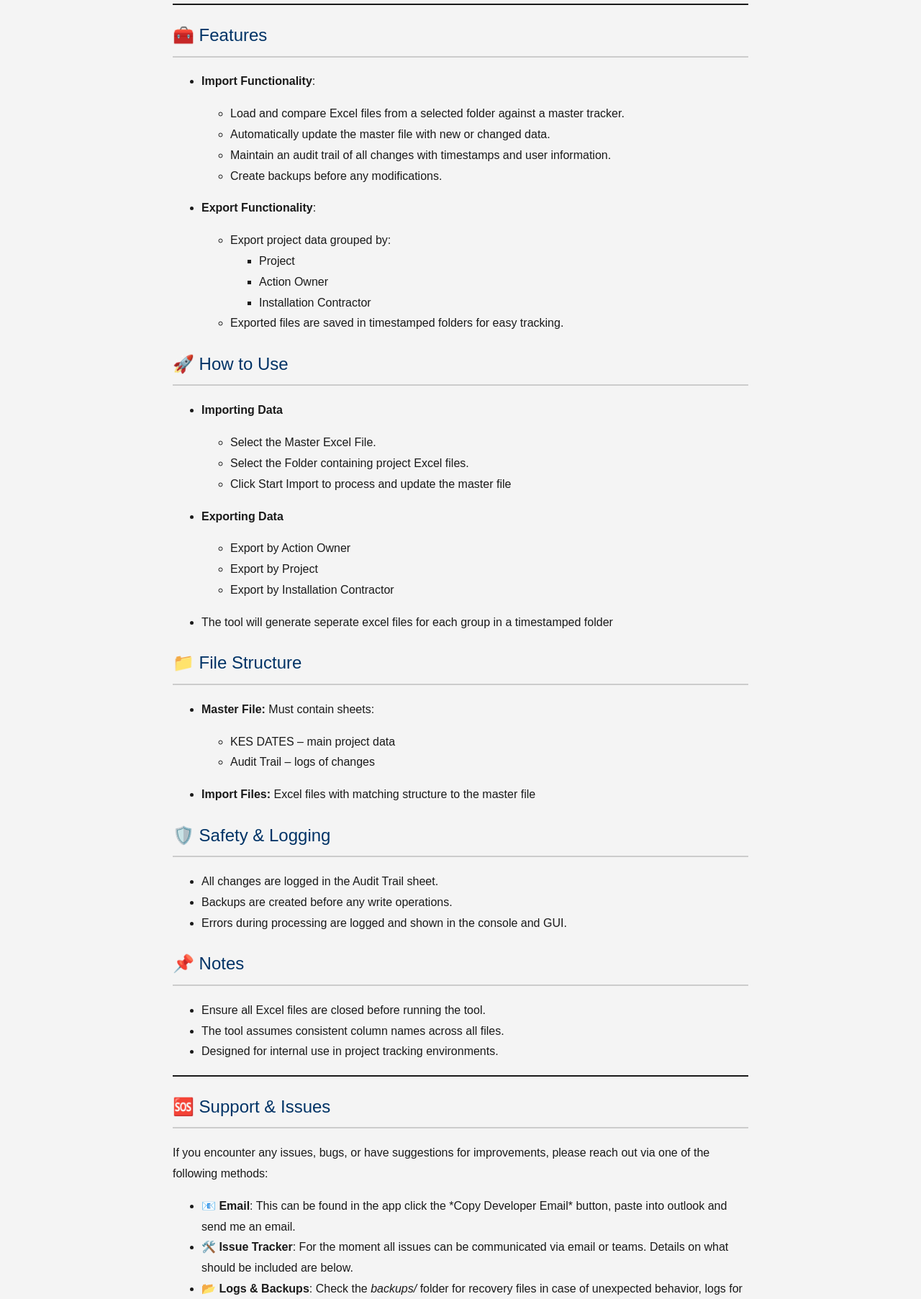
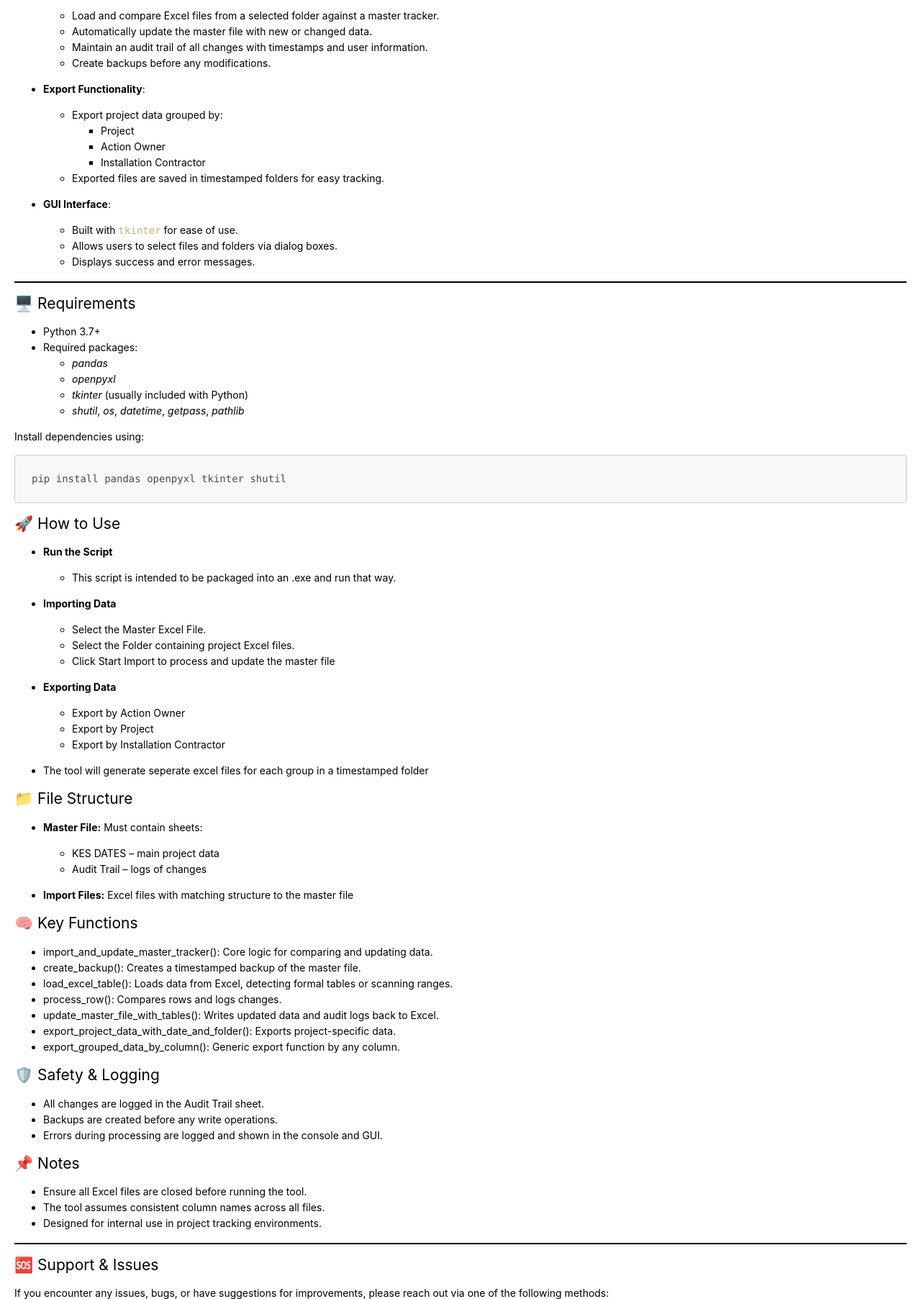
Before and after one commit to RyanJones9999/KES-Support-Guide, a plain HTML site: page index.html in a window 1280 px wide. Shown: the part 224-2029 px from the top of the page at 72% size. Drawn offline with Linux system fonts and the light colour scheme; a script that the page names is missing.

Commit message:
Update index.html

```diff
--- a/index.html
+++ b/index.html
@@ -1,9 +1,9 @@
 <!DOCTYPE html>
-
 <html>
 <head>
-<title>KES Update Script - User Guide.md</title>
-<meta content="text/html;charset=utf-8" http-equiv="Content-type"/>
+<title>README.md</title>
+<meta http-equiv="Content-type" content="text/html;charset=UTF-8">
+
 <style>
 /* https://github.com/microsoft/vscode/blob/master/extensions/markdown-language-features/media/markdown.css */
 /*---------------------------------------------------------------------------------------------
@@ -225,6 +225,7 @@ pre code {
 }
 
 </style>
+
 <style>
 /* Tomorrow Theme */
 /* http://jmblog.github.com/color-themes-for-google-code-highlightjs */
@@ -300,6 +301,7 @@ pre code {
 	font-weight: bold;
 }
 </style>
+
 <style>
 /*
  * Markdown PDF CSS
@@ -351,30 +353,11 @@ code {
 }
 
 </style>
+
 <script src="https://unpkg.com/mermaid/dist/mermaid.min.js"></script>
-<style>
-body {
-    background-color: #f4f4f4;
-    color: #1a1a1a;
-    font-family: 'Arial', sans-serif;
-    line-height: 1.8;
-    font-size: 16px;
-    padding: 2em;
-    max-width: 800px;
-    margin: auto;
-}
-h1, h2, h3 {
-    color: #003366;
-    border-bottom: 2px solid #ccc;
-    padding-bottom: 0.3em;
-}
-a {
-    color: #0055aa;
-    text-decoration: underline;
-}
-</style></head>
+</head>
 <body>
-<script>
+  <script>
     mermaid.initialize({
       startOnLoad: true,
       theme: document.body.classList.contains('vscode-dark') || document.body.classList.contains('vscode-high-contrast')
@@ -384,7 +367,7 @@ a {
   </script>
 <h1 id="%F0%9F%93%8A-tce---kes-excel-import--export-tool">📊 TCE - KES Excel Import &amp; Export Tool</h1>
 <p>This Python application provides a graphical interface for importing, updating, and exporting project data from Excel files. It is designed to streamline the management of project timelines and audit trails for the <strong>KES (Key Execution Schedule)</strong> system.</p>
-<hr/>
+<hr>
 <h2 id="%F0%9F%A7%B0-features">🧰 Features</h2>
 <ul>
 <li>
@@ -409,9 +392,38 @@ a {
 <li>Exported files are saved in timestamped folders for easy tracking.</li>
 </ul>
 </li>
+<li>
+<p><strong>GUI Interface</strong>:</p>
+<ul>
+<li>Built with <code>tkinter</code> for ease of use.</li>
+<li>Allows users to select files and folders via dialog boxes.</li>
+<li>Displays success and error messages.</li>
 </ul>
+</li>
+</ul>
+<hr>
+<h2 id="%F0%9F%96%A5%EF%B8%8F-requirements">🖥️ Requirements</h2>
+<ul>
+<li>Python 3.7+</li>
+<li>Required packages:
+<ul>
+<li><em>pandas</em></li>
+<li><em>openpyxl</em></li>
+<li><em>tkinter</em> (usually included with Python)</li>
+<li><em>shutil</em>, <em>os</em>, <em>datetime</em>, <em>getpass</em>, <em>pathlib</em></li>
+</ul>
+</li>
+</ul>
+<p>Install dependencies using:</p>
+<pre class="hljs"><code><div>pip install pandas openpyxl tkinter shutil
+</div></code></pre>
 <h2 id="%F0%9F%9A%80-how-to-use">🚀 How to Use</h2>
 <ul>
+<li>
+<p><strong>Run the Script</strong></p>
+<ul>
+<li>This script is intended to be packaged into an .exe and run that way.</li>
+</ul>
 </li>
 <li>
 <p><strong>Importing Data</strong></p>
@@ -446,6 +458,16 @@ a {
 <p><strong>Import Files:</strong> Excel files with matching structure to the master file</p>
 </li>
 </ul>
+<h2 id="%F0%9F%A7%A0-key-functions">🧠 Key Functions</h2>
+<ul>
+<li>import_and_update_master_tracker(): Core logic for comparing and updating data.</li>
+<li>create_backup(): Creates a timestamped backup of the master file.</li>
+<li>load_excel_table(): Loads data from Excel, detecting formal tables or scanning ranges.</li>
+<li>process_row(): Compares rows and logs changes.</li>
+<li>update_master_file_with_tables(): Writes updated data and audit logs back to Excel.</li>
+<li>export_project_data_with_date_and_folder(): Exports project-specific data.</li>
+<li>export_grouped_data_by_column(): Generic export function by any column.</li>
+</ul>
 <h2 id="%F0%9F%9B%A1%EF%B8%8F-safety--logging">🛡️ Safety &amp; Logging</h2>
 <ul>
 <li>All changes are logged in the Audit Trail sheet.</li>
@@ -458,22 +480,23 @@ a {
 <li>The tool assumes consistent column names across all files.</li>
 <li>Designed for internal use in project tracking environments.</li>
 </ul>
-<hr/>
+<hr>
 <h2 id="%F0%9F%86%98-support--issues">🆘 Support &amp; Issues</h2>
 <p>If you encounter any issues, bugs, or have suggestions for improvements, please reach out via one of the following methods:</p>
 <ul>
-<li>📧 <strong>Email</strong>: This can be found in the app click the *Copy Developer Email* button, paste into outlook and send me an email.</li>
-<li>🛠️ <strong>Issue Tracker</strong>: For the moment all issues can be communicated via email or teams. Details on what should be included are below.</li>
-<li>📂 <strong>Logs &amp; Backups</strong>: Check the <em>backups/</em> folder for recovery files in case of unexpected behavior, logs for reporting issues and/ or debugging can be found in the "Logs" folder.</li>
-</ul>
-<p>When reporting an issue, please include:</p>
+<li>📧 <strong>Developer Email</strong>: This can be found in the app click the <em>Copy Developer Email</em> button, paste into outlook and send me an email.</li>
+<li>🛠️ <strong>Issue Tracker</strong>: For the moment all issues can be communicated via email or teams. Details on what should be included are below.
+When reporting an issue, please include:
 <ul>
 <li>A brief description of the problem</li>
 <li>Steps to reproduce the issue</li>
 <li>Any error messages shown</li>
 <li>Screenshots (if applicable)</li>
-<li>The version of Python and operating system you're using</li>
+</ul>
+</li>
+<li>📂 <strong>Logs &amp; Backups</strong>: Check the <em>backups/</em> folder for recovery files in case of unexpected behavior, logs for reporting issues and/ or debugging can be found in the &quot;Logs&quot; folder.</li>
 </ul>
 <p>Thank you for helping improve this tool!</p>
+
 </body>
 </html>
```
